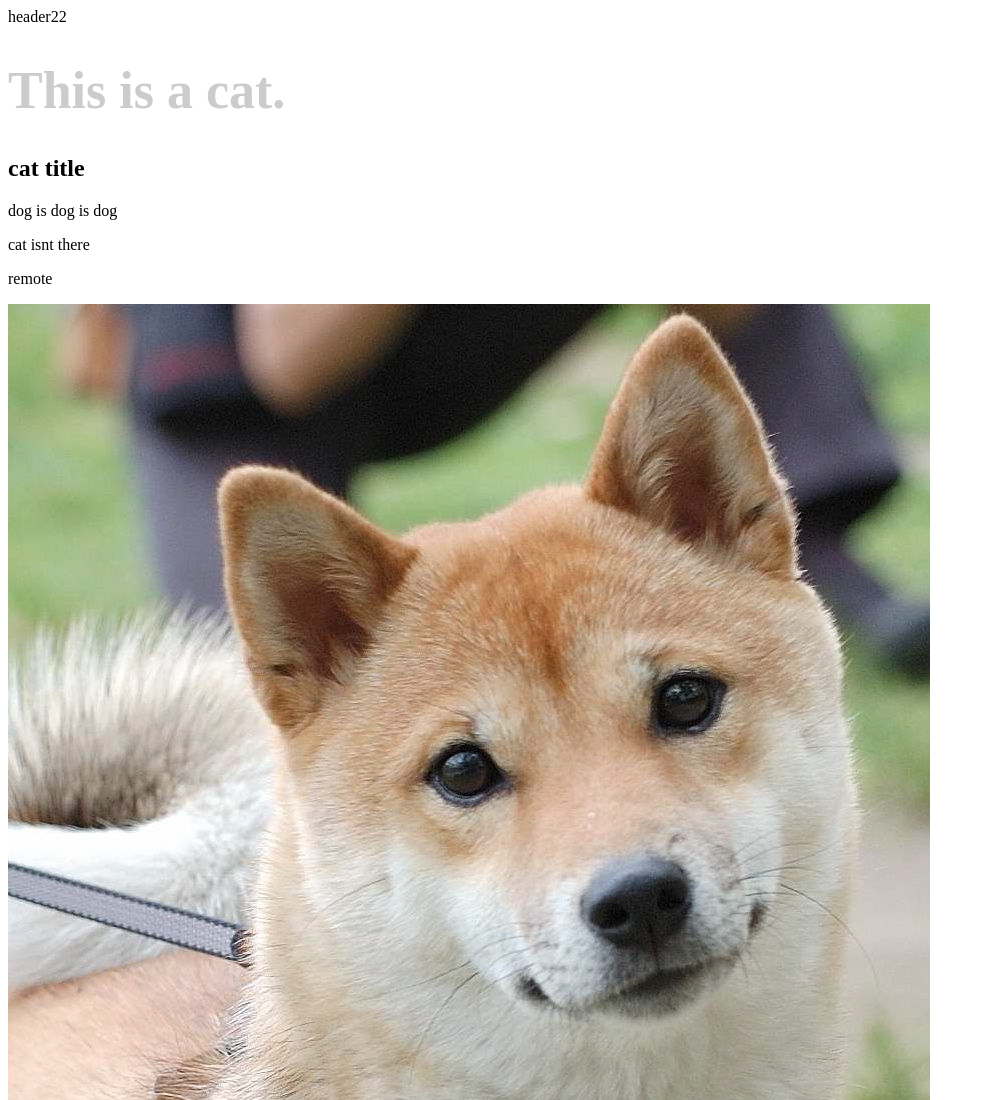
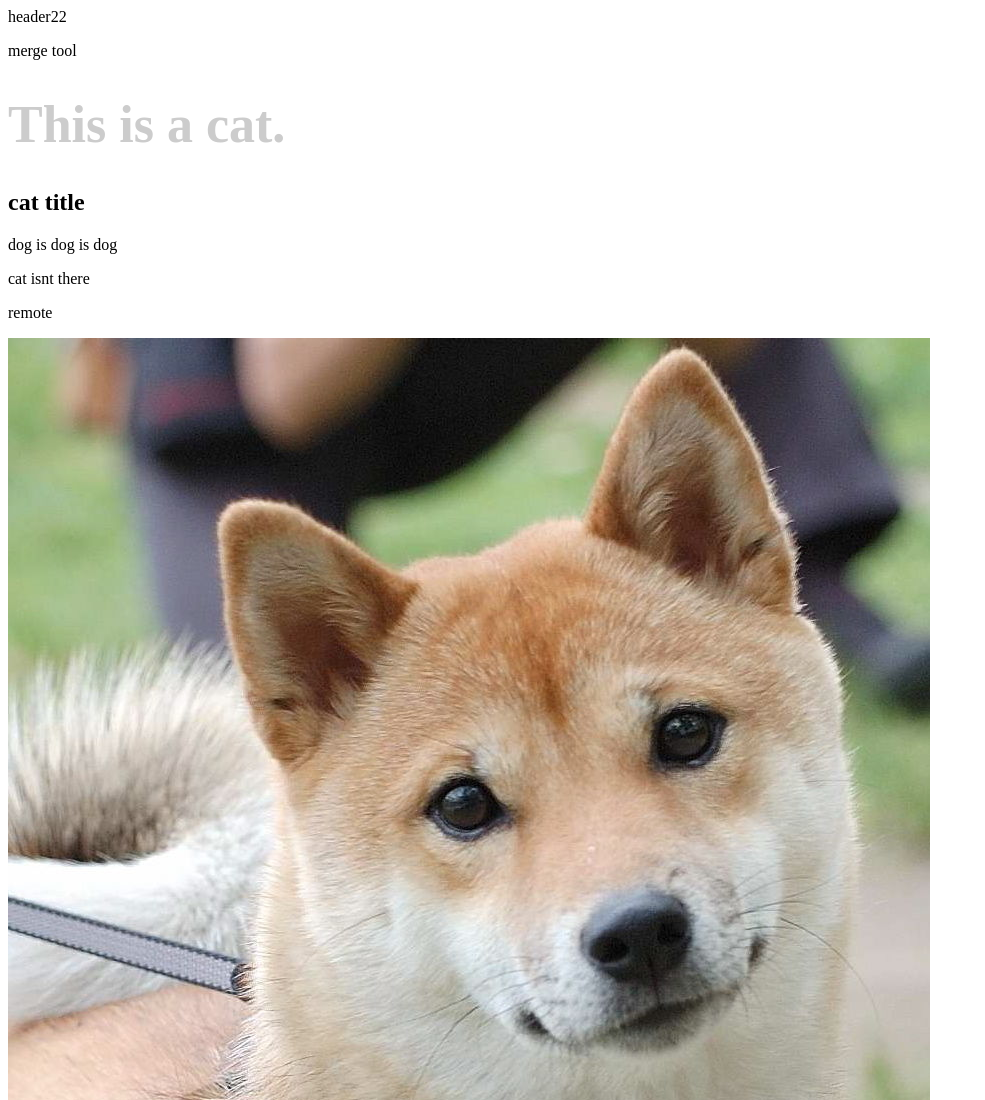
Before and after one commit to imohead/test, a plain HTML site: page index.html in a window 1280 px wide. Shown: the top 1100 px of the page, without its empty margins (0-985 px from the left). Drawn offline with Linux system fonts and the light colour scheme.

Commit message:
merge tool test

```diff
--- a/index.html
+++ b/index.html
@@ -10,7 +10,7 @@
 
 
 <div>header22</div>
-
+<p>merge tool</p>
 
 <h1 id="title">This is a cat.</h1>
 <h2> cat title</h2>
```
